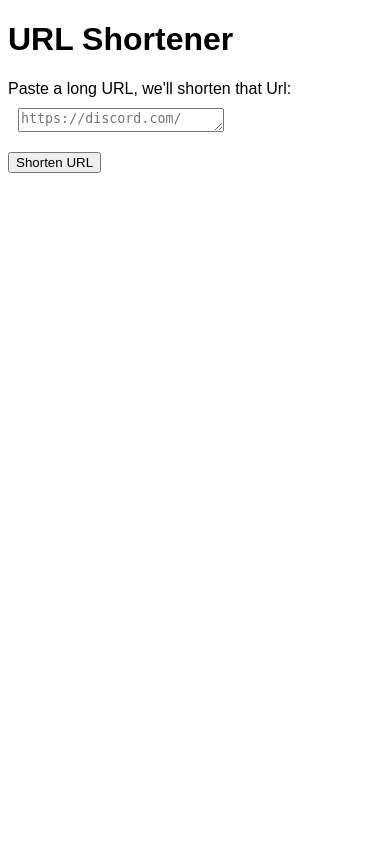
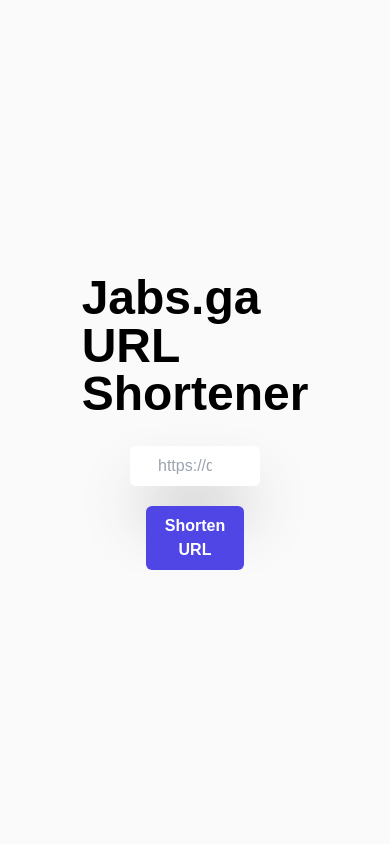
Before and after one commit to jabezborja/jabsga, a Django app: page / in a window 390 px wide. Run offline with Django 3.2, Linux system fonts and the light colour scheme; some libraries are stand-ins or nearby versions.

Commit message:
tweak: implement tailwind & major design tweak

```diff
--- a/main/forms.py
+++ b/main/forms.py
@@ -8,8 +8,7 @@ class NewUrlForm(forms.Form):
         required=True,
         widget=forms.Textarea(
             attrs={
-                'class': 'form-control',
-                'class': 'form-field',
+                'class': 'mt-7 focus:ring-indigo-500 focus:border-indigo-500 block w-full h-10 pl-7 pr-12 sm:text-sm border-gray-300 rounded-md',
                 'placeholder': 'https://discord.com/'
             }
         )
--- a/static/css/home.css
+++ b/static/css/home.css
@@ -32,8 +32,6 @@
 
 .field {
     border: solid 1px #8f8f8f;
-    width: 250px;
-    height: 43px;
     padding: 5px;
     border-radius: 3px;
     margin: 8px;
--- a/static/css/styles.css
+++ b/static/css/styles.css
@@ -13,7 +13,7 @@ body {
 }
 .tooltip .tooltiptext {
     visibility: hidden;
-    width: 120px;
+    width: 130px;
     top: -5px;
     left: 105%;
     margin-top: 5px;
--- a/templates/base.html
+++ b/templates/base.html
@@ -1,12 +1,13 @@
 {% load static %}
 
 <!DOCTYPE html>
-<html lang="en">
+<html lang="en" class="h-full bg-[#FAFAFA]">
 <head>
     <meta charset="UTF-8">
     <meta http-equiv="X-UA-Compatible" content="IE=edge">
     <meta name="viewport" content="width=device-width, initial-scale=1.0">
     <link rel="stylesheet" href="{% static 'css/styles.css' %}">
+    <script src="https://cdn.tailwindcss.com"></script>
     {% block metaredirector %}{% endblock %}
     {% block style %}{% endblock %}
     {% block copyscript %}{% endblock %}
--- a/templates/home.html
+++ b/templates/home.html
@@ -18,52 +18,49 @@
 {% endblock %}
 
 {% block content %}
-    <div>
+    <div class="flex flex-col items-center justify-center align-middle h-screen w-4/12 mx-auto">
         {% if from == "home" %}
             <!--Home Page-->
-            <h1>URL Shortener</h1>
-            <form action="/" method="POST">
+            <h1 class="text-5xl font-bold">Jabs.ga URL Shortener</h1>
+            <form class="flex flex-col w-full" action="/" method="POST">
                 {% csrf_token %}
-                Paste a long URL, we'll shorten that
-                {{ form }}
-                <button class="submit-btn" type="submit">Shorten URL</button>
+                <input name="url" class="mt-7 focus:ring-indigo-500 focus:border-indigo-500 block w-full h-10 pl-7 pr-12 sm:text-sm border-gray-300 rounded-md shadow-[0_35px_60px_-15px_rgba(0,0,0,0.8)]" placeholder="https://discord.com" required>
+                <button class="mt-5 bg-indigo-600 rounded-md p-2 w-9/12 mx-auto text-white font-bold" type="submit">Shorten URL</button>
             </form>
         {% elif from == "post" %}
             <!--Page if the URL is entered-->
-            <h1>Your URL has been shortened!</h1>
+            <div>
+                <h1 class="text-3xl font-bold">Your URL has been shortened!</h1>
                 <div>
                     Long URL: {{url}}<br>
                     Shortened URL: <strong style="color: rgb(167, 167, 0);">jabsga.herokuapp.com/{{ urlname }}</strong>
                     <br>
-                <span onclick="copyText('{{ urlname }}')" class="tooltip new-url">
+                    <span onclick="copyText('{{ urlname }}')" class="tooltip bg-[#222222] text-white px-2 cursor-pointer">
                         Copy
                         <span class="tooltiptext">Copy to clipboard</span>
                     </span>
                     <br>
-                <hr style="width: 300px; float: left;">
+                    <hr class="mt-5">
                     <br>
                 </div>
                 <form action="/{{ urlname }}/edit" method="POST">
                     {% csrf_token %}
-                <!--<div class="field url-title">
-                    <span>Title</span><br>
-                    <input type="text" id='txtt' value="{{title}}"/>
+                    <div class="flex flex-col border border-[#8f8f8f] p-2 rounded-md w-7/12 items-start">
+                        <span class="text-[#555555]">Title</span><br>
+                        <input type="text" id='txtt' value="{{title}}" placeholder="My Link Title"/>
                     </div>
-                <div class="field url-name">
-                    <span>Customize Back-Half</span><br>
-                    <label for='txt'>jabs.ga/
-                        <input type="text" id='txtt' value="{{urlname}}"/>
+                    <div class="mt-3 flex flex-col border border-[#8f8f8f] p-2 rounded-md w-7/12">
+                        <span class="text-[#555555]">Customize Back-Half</span><br>
+                        <label class="flex" for='txt'>jabs.ga/
+                            <input type="text" id='txtt' value="{{urlname}}" placeholder="myurl"/>
                         </label>
                     </div>
                     <span style="font-size: 13px; padding: 5px;">
                         Note: The Jabs.ga domain is not working yet, please use the HerokuApp domain.
-                </span><br><br>-->
-                Title:
-                {{form.title}}
-                UrlName:
-                {{form.urlName}}
-                <button class="save-btn" type="submit">Save</button>
+                    </span><br><br>
+                    <button class="bg-[#222222] text-white px-3 py-1 w-full" type="submit">Save</button>
                 </form>
+            </div>
         {% elif from == "get_url" %}
             <!--Getting the URL-->
             {% if url is not None %}
```
Lines whose indentation alone changed are shown as unchanged.
